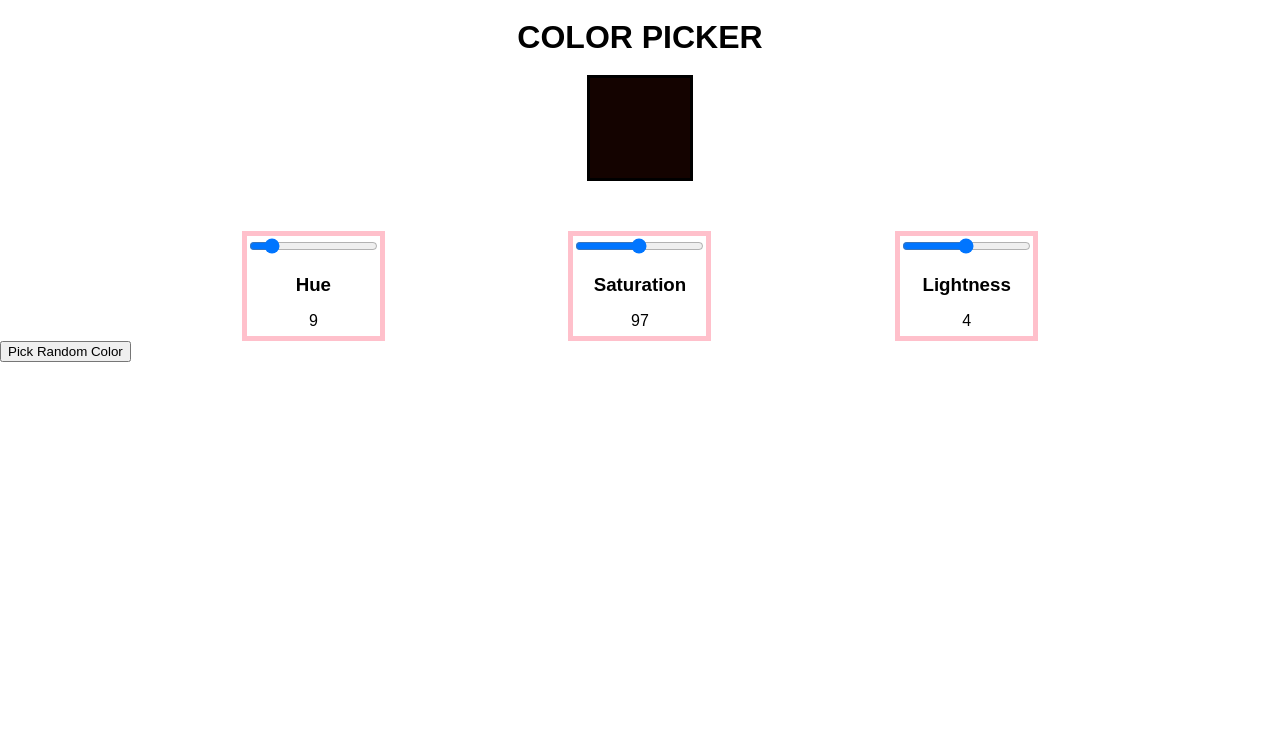
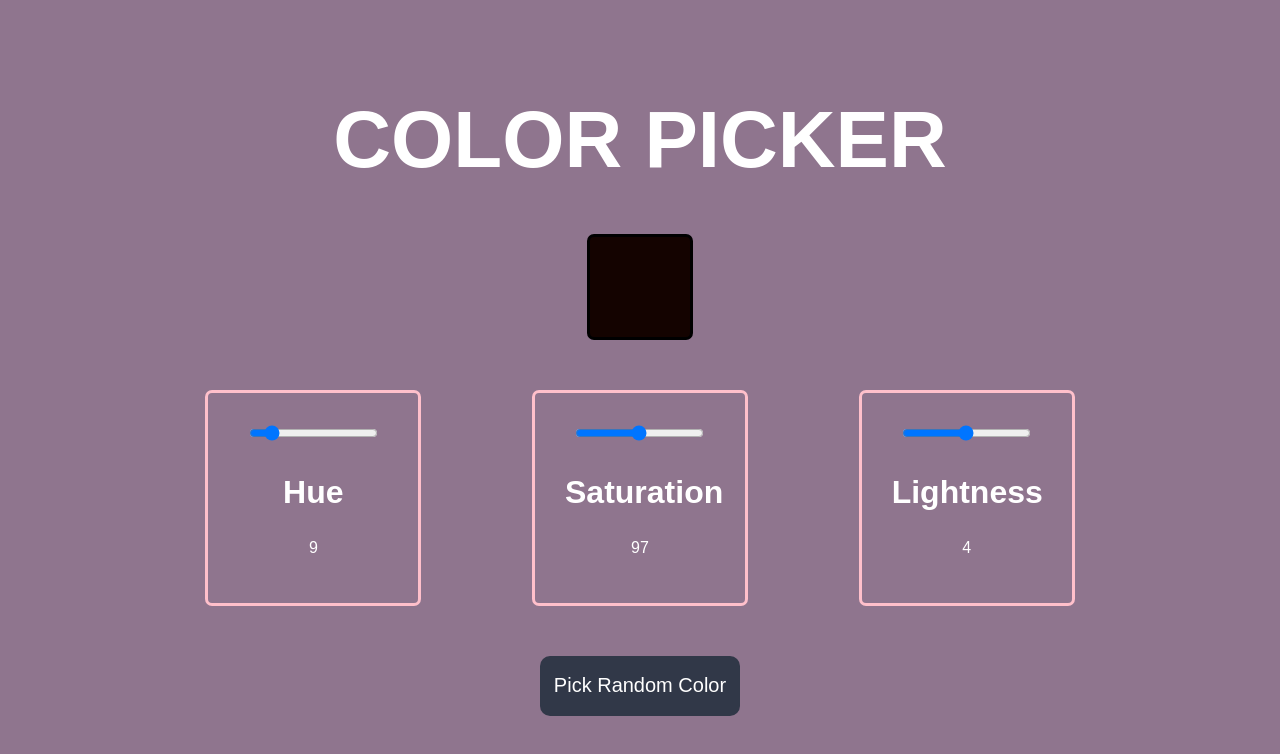
Before and after one commit to dawnribeiro/color-picker, a React (Create React App) app: page / in a window 1280 px wide. Shown: the top 754 px of the page. Built offline with nearby package versions, Linux system fonts and the light colour scheme.

Commit message:
added style to button/borders

```diff
--- a/src/components/Sliders.js
+++ b/src/components/Sliders.js
@@ -85,7 +85,7 @@ class Sliders extends Component {
             <p>{this.state.lightness}</p>
           </div>
         </section>
-        <div>
+        <div className="button">
           <button onClick={this.randomColor}>Pick Random Color</button>
         </div>
       </>
--- a/src/index.css
+++ b/src/index.css
@@ -9,6 +9,8 @@ html {
 body {
   margin: 0;
   min-height: 100%;
+  background-color: #8f758e;
+  color: white;
 }
 
 .color-container {
@@ -21,24 +23,34 @@ body {
   height: 100px;
   width: 100px;
   border: 3px solid black;
+  border-radius: 7px;
 }
 
 .hue {
-  border: solid pink 5px;
-  height: 100px;
+  border: solid pink 3px;
+  height: 150px;
+  width: 150px;
   text-align: center;
+  padding: 30px;
+  border-radius: 7px;
 }
 
 .saturation {
-  border: solid pink 5px;
-  height: 100px;
+  border: solid pink 3px;
+  height: 150px;
+  width: 150px;
   text-align: center;
+  padding: 30px;
+  border-radius: 7px;
 }
 
 .lightness {
-  border: solid pink 5px;
-  height: 100px;
+  border: solid pink 3px;
+  height: 150px;
+  width: 150px;
   text-align: center;
+  padding: 30px;
+  border-radius: 7px;
 }
 
 .slider-container {
@@ -49,4 +61,24 @@ body {
 
 .header {
   text-align: center;
+  font-size: 5rem;
+  margin-top: 100px;
 }
+h3 {
+  font-size: 2rem;
+}
+
+button {
+  width: 200px;
+  height: 60px;
+  font-size: 1.25rem;
+  background-color: #313848;
+  color: white;
+  border: none;
+  border-radius: 10px;
+}
+
+.button {
+  text-align: center;
+  margin-top: 50px;
+}
```
